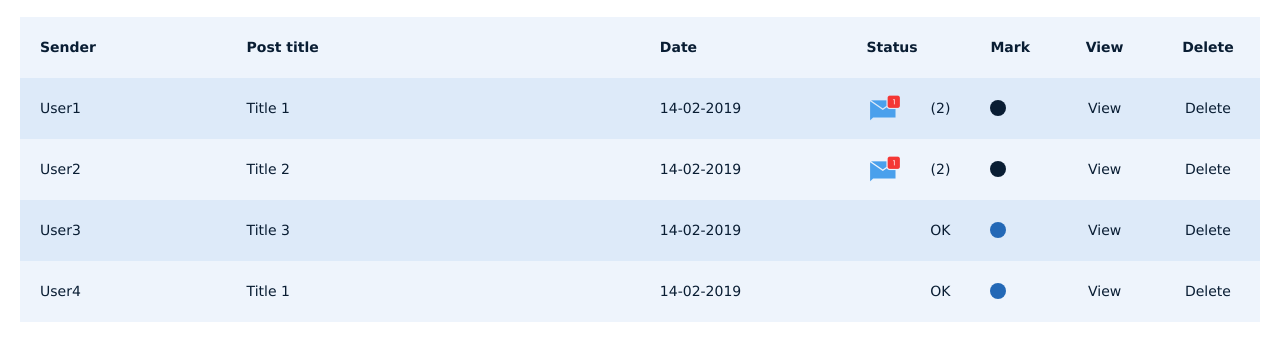
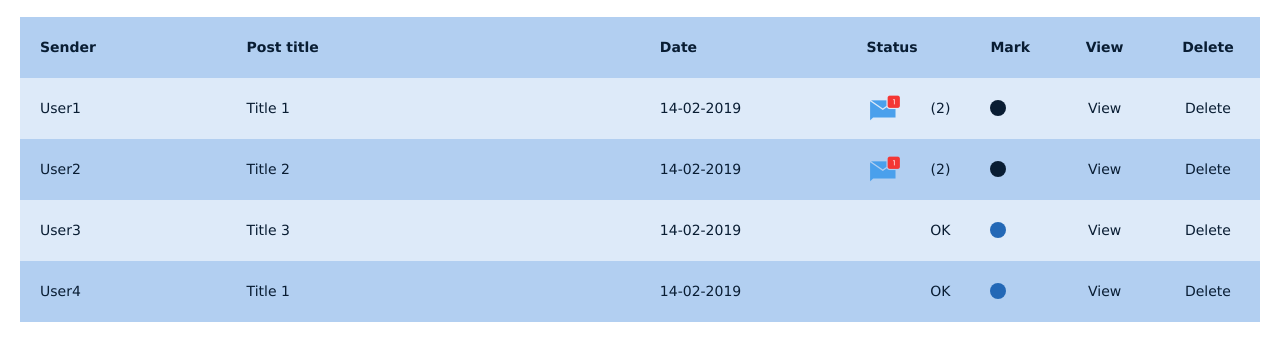
Before and after one commit to PetarB-WP/private-messages-hml, a plain HTML site: page index.html in a window 1280 px wide. Shown: the part 389-750 px from the top of the page. Drawn offline with nearby package versions, Linux system fonts and the light colour scheme.

Commit message:
Changed single-commun odd background-color

```diff
--- a/css/main.css
+++ b/css/main.css
@@ -145,7 +145,7 @@
   background-color: #DDEAF9;
 }
 .ppmess-communs .single-commun:nth-child(odd) {
-  background-color: rgba(221, 234, 249, 0.5);
+  background-color: #b2cff1;
 }
 .ppmess-communs .single-commun .column {
   display: flex;
```
